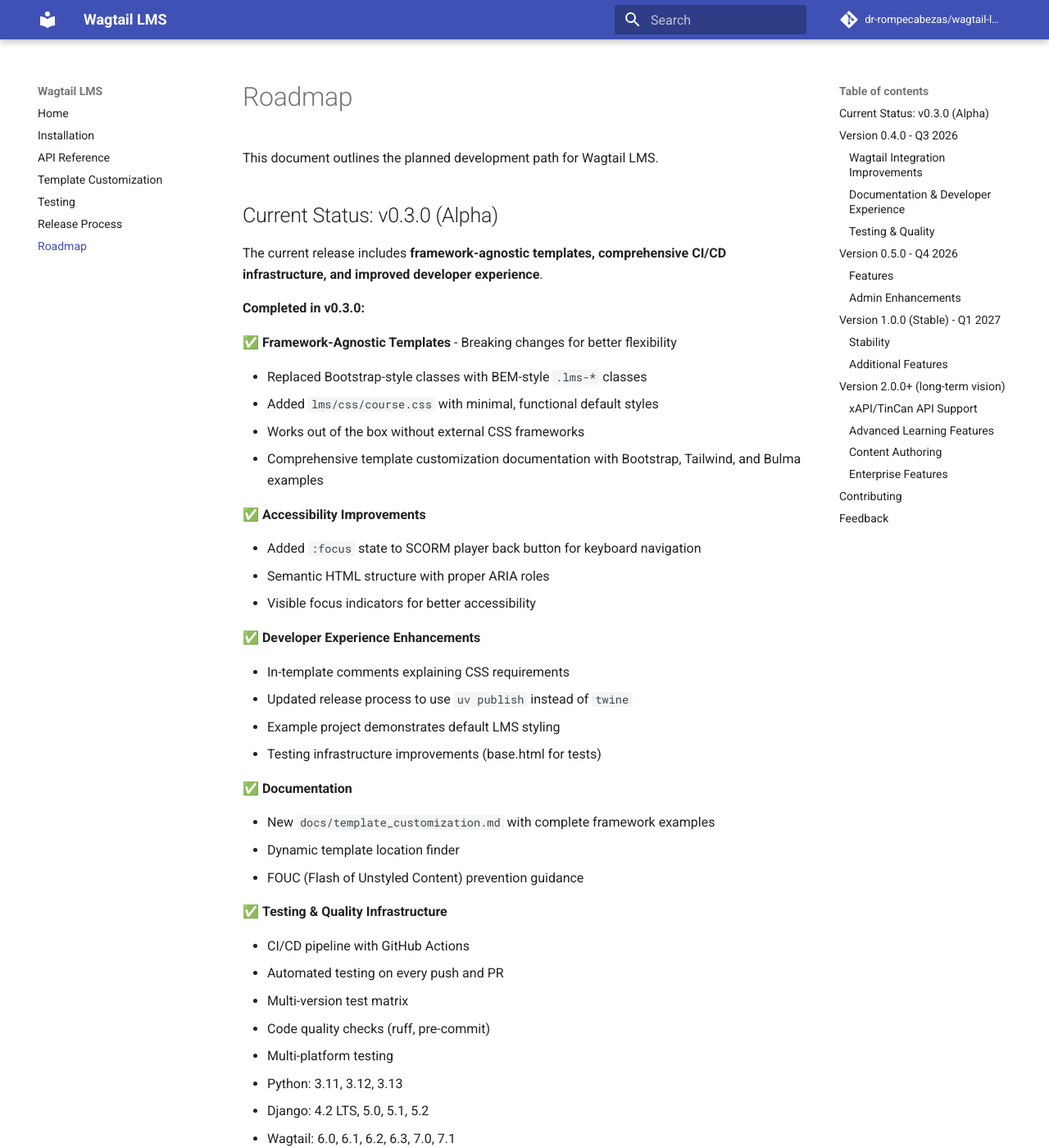
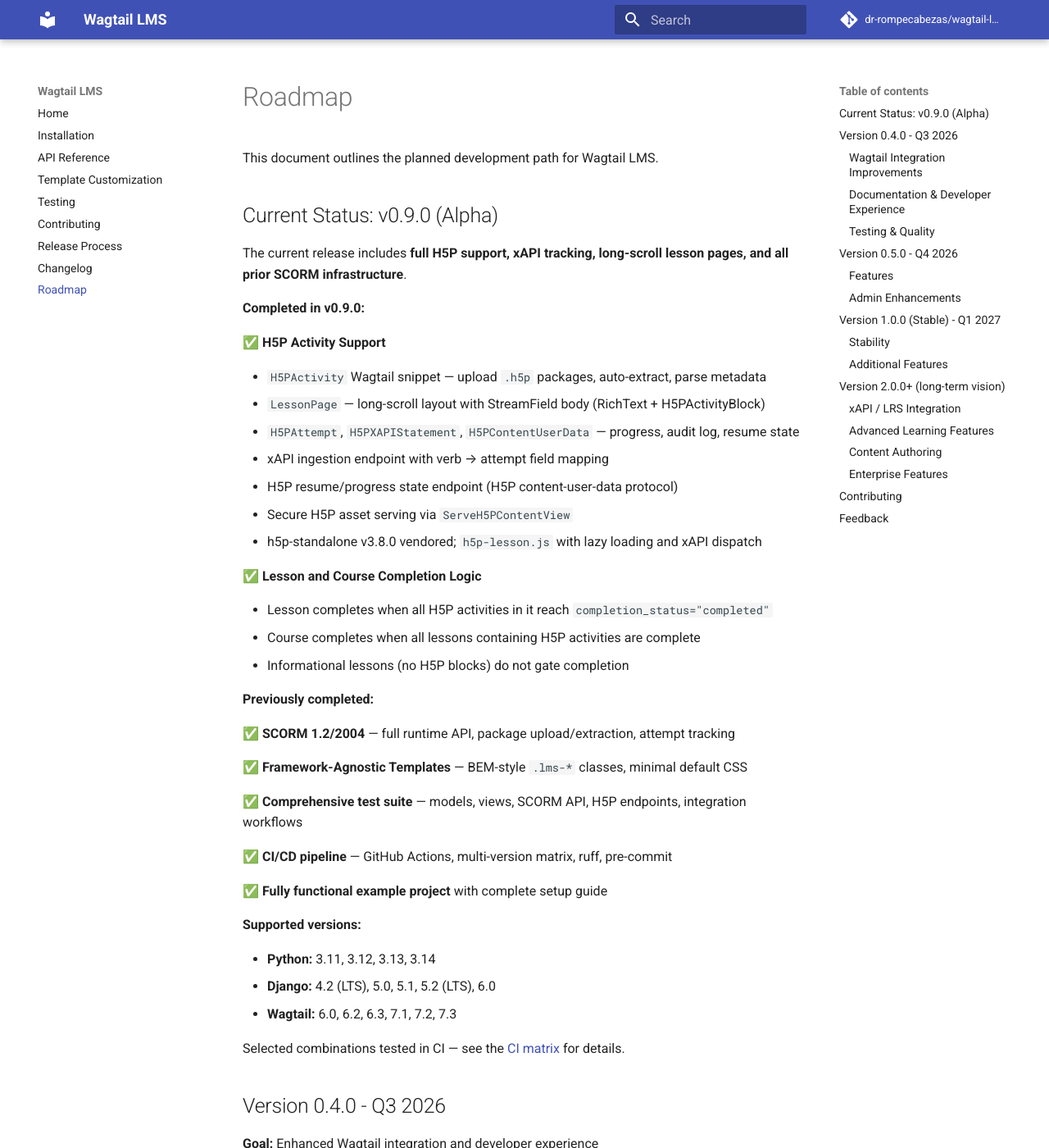
Before and after one commit to dr-rompecabezas/wagtail-lms, an MkDocs documentation site: the page built from docs/roadmap.md, in a window 1280 px wide and 1400 px high. Shown: the whole window at 82% size. Built offline with MkDocs 1.6.1 and Material for MkDocs 9.7.7, drawn with Linux system fonts in a browser that asks for light colours; comment, search, counter and statistics services are not loaded; some of the changed text lies outside the part shown.

Commit message:
Set up MkDocs Material site with RTD publishing
- Rewrite docs/index.md as a proper landing page with features and quick install
- Add docs/changelog.md and docs/contributing.md via include-markdown plugin
- Fix docs/testing.md: add H5P models, replace hardcoded CI matrix with link
- Fix docs/roadmap.md: update current status to v0.9.0, mark H5P as completed
- Add include-markdown plugin to mkdocs.yml and pyproject.toml docs extra
- Add Contributing and Changelog to mkdocs.yml nav
- Add RTD documentation badge to README.md

----

Co-authored-by: Claude Sonnet 4.6 <noreply@anthropic.com>

```diff
--- a/docs/roadmap.md
+++ b/docs/roadmap.md
@@ -2,69 +2,47 @@
 
 This document outlines the planned development path for Wagtail LMS.
 
-## Current Status: v0.3.0 (Alpha)
+## Current Status: v0.9.0 (Alpha)
 
-The current release includes **framework-agnostic templates, comprehensive CI/CD infrastructure, and improved developer experience**.
+The current release includes **full H5P support, xAPI tracking, long-scroll lesson pages, and all prior SCORM infrastructure**.
 
-**Completed in v0.3.0:**
+**Completed in v0.9.0:**
 
-✅ **Framework-Agnostic Templates** - Breaking changes for better flexibility
+✅ **H5P Activity Support**
 
-- Replaced Bootstrap-style classes with BEM-style `.lms-*` classes
-- Added `lms/css/course.css` with minimal, functional default styles
-- Works out of the box without external CSS frameworks
-- Comprehensive template customization documentation with Bootstrap, Tailwind, and Bulma examples
+- `H5PActivity` Wagtail snippet — upload `.h5p` packages, auto-extract, parse metadata
+- `LessonPage` — long-scroll layout with StreamField body (RichText + H5PActivityBlock)
+- `H5PAttempt`, `H5PXAPIStatement`, `H5PContentUserData` — progress, audit log, resume state
+- xAPI ingestion endpoint with verb → attempt field mapping
+- H5P resume/progress state endpoint (H5P content-user-data protocol)
+- Secure H5P asset serving via `ServeH5PContentView`
+- h5p-standalone v3.8.0 vendored; `h5p-lesson.js` with lazy loading and xAPI dispatch
 
-✅ **Accessibility Improvements**
+✅ **Lesson and Course Completion Logic**
 
-- Added `:focus` state to SCORM player back button for keyboard navigation
-- Semantic HTML structure with proper ARIA roles
-- Visible focus indicators for better accessibility
+- Lesson completes when all H5P activities in it reach `completion_status="completed"`
+- Course completes when all lessons containing H5P activities are complete
+- Informational lessons (no H5P blocks) do not gate completion
 
-✅ **Developer Experience Enhancements**
+**Previously completed:**
 
-- In-template comments explaining CSS requirements
-- Updated release process to use `uv publish` instead of `twine`
-- Example project demonstrates default LMS styling
-- Testing infrastructure improvements (base.html for tests)
+✅ **SCORM 1.2/2004** — full runtime API, package upload/extraction, attempt tracking
 
-✅ **Documentation**
+✅ **Framework-Agnostic Templates** — BEM-style `.lms-*` classes, minimal default CSS
 
-- New `docs/template_customization.md` with complete framework examples
-- Dynamic template location finder
-- FOUC (Flash of Unstyled Content) prevention guidance
+✅ **Comprehensive test suite** — models, views, SCORM API, H5P endpoints, integration workflows
 
-✅ **Testing & Quality Infrastructure**
-
-- CI/CD pipeline with GitHub Actions
-  - Automated testing on every push and PR
-  - Multi-version test matrix
-  - Code quality checks (ruff, pre-commit)
-- Multi-platform testing
-  - Python: 3.11, 3.12, 3.13
-  - Django: 4.2 LTS, 5.0, 5.1, 5.2
-  - Wagtail: 6.0, 6.1, 6.2, 6.3, 7.0, 7.1
-
-**Previously completed in v0.1.0:**
-
-✅ **Comprehensive test suite** - 86% code coverage with 65+ tests
-
-- Unit tests for all models, views, and SCORM API endpoints
-- Integration tests for complete course workflows
-- Concurrent operation and security testing
-- Test fixtures for SCORM 1.2 and 2004 packages
+✅ **CI/CD pipeline** — GitHub Actions, multi-version matrix, ruff, pre-commit
 
 ✅ **Fully functional example project** with complete setup guide
 
-✅ **Bug fixes** for preview mode and database concurrency
-
 **Supported versions:**
 
-- **Python:** 3.11, 3.12, 3.13
-- **Django:** 4.2 (LTS), 5.0, 5.1, 5.2 (LTS)
-- **Wagtail:** 6.0, 6.1, 6.2, 6.3, 7.0 (LTS), 7.1
+- **Python:** 3.11, 3.12, 3.13, 3.14
+- **Django:** 4.2 (LTS), 5.0, 5.1, 5.2 (LTS), 6.0
+- **Wagtail:** 6.0, 6.2, 6.3, 7.1, 7.2, 7.3
 
-All combinations tested in CI with strategic version matrix.
+Selected combinations tested in CI — see the [CI matrix](https://github.com/dr-rompecabezas/wagtail-lms/blob/main/.github/workflows/ci.yml) for details.
 
 ## Version 0.4.0 - Q3 2026
 
@@ -161,12 +139,10 @@ All combinations tested in CI with strategic version matrix.
 
 ## Version 2.0.0+ (long-term vision)
 
-### xAPI/TinCan API Support
+### xAPI / LRS Integration
 
-- [ ] xAPI statement storage and retrieval
-- [ ] Learning Record Store (LRS) integration
+- [ ] Learning Record Store (LRS) integration for external xAPI consumers
 - [ ] Advanced analytics with xAPI data
-- [ ] Modern learning experience tracking
 
 ### Advanced Learning Features
 
--- a/mkdocs.yml
+++ b/mkdocs.yml
@@ -6,11 +6,17 @@ repo_name: dr-rompecabezas/wagtail-lms
 theme:
   name: material
 
+plugins:
+  - search
+  - include-markdown
+
 nav:
   - Home: index.md
   - Installation: installation.md
   - API Reference: api.md
   - Template Customization: template_customization.md
   - Testing: testing.md
+  - Contributing: contributing.md
   - Release Process: release_process.md
+  - Changelog: changelog.md
   - Roadmap: roadmap.md
--- a/pyproject.toml
+++ b/pyproject.toml
@@ -57,6 +57,7 @@ testing = [
 ]
 docs = [
     "mkdocs-material",
+    "mkdocs-include-markdown-plugin",
 ]
 
 [project.urls]
```
Also changed, not shown: README.md (+1 -0 lines), docs/changelog.md (added, +3 -0 lines), docs/contributing.md (added, +3 -0 lines), docs/index.md (+26 -15 lines), docs/testing.md (+4 -10 lines).
